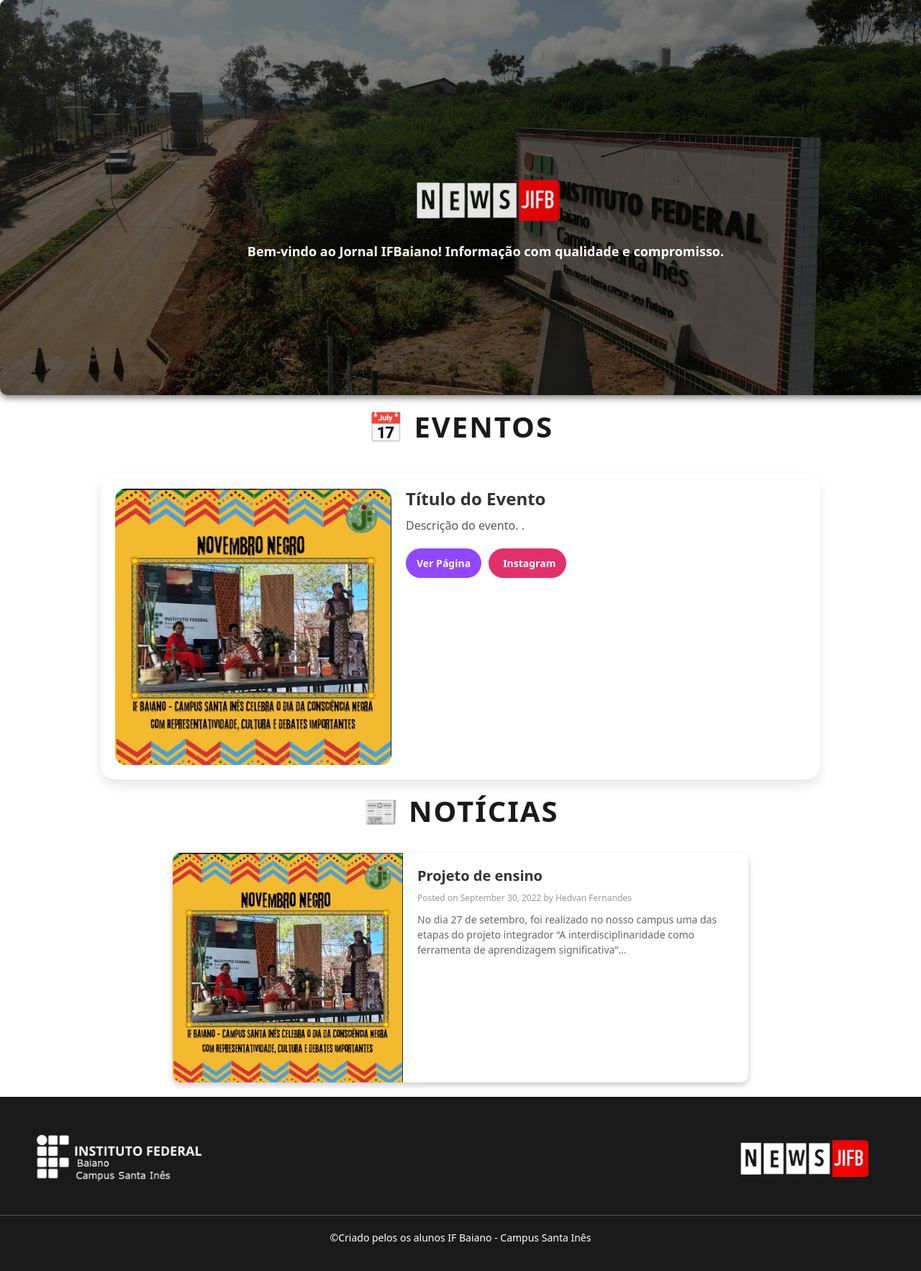
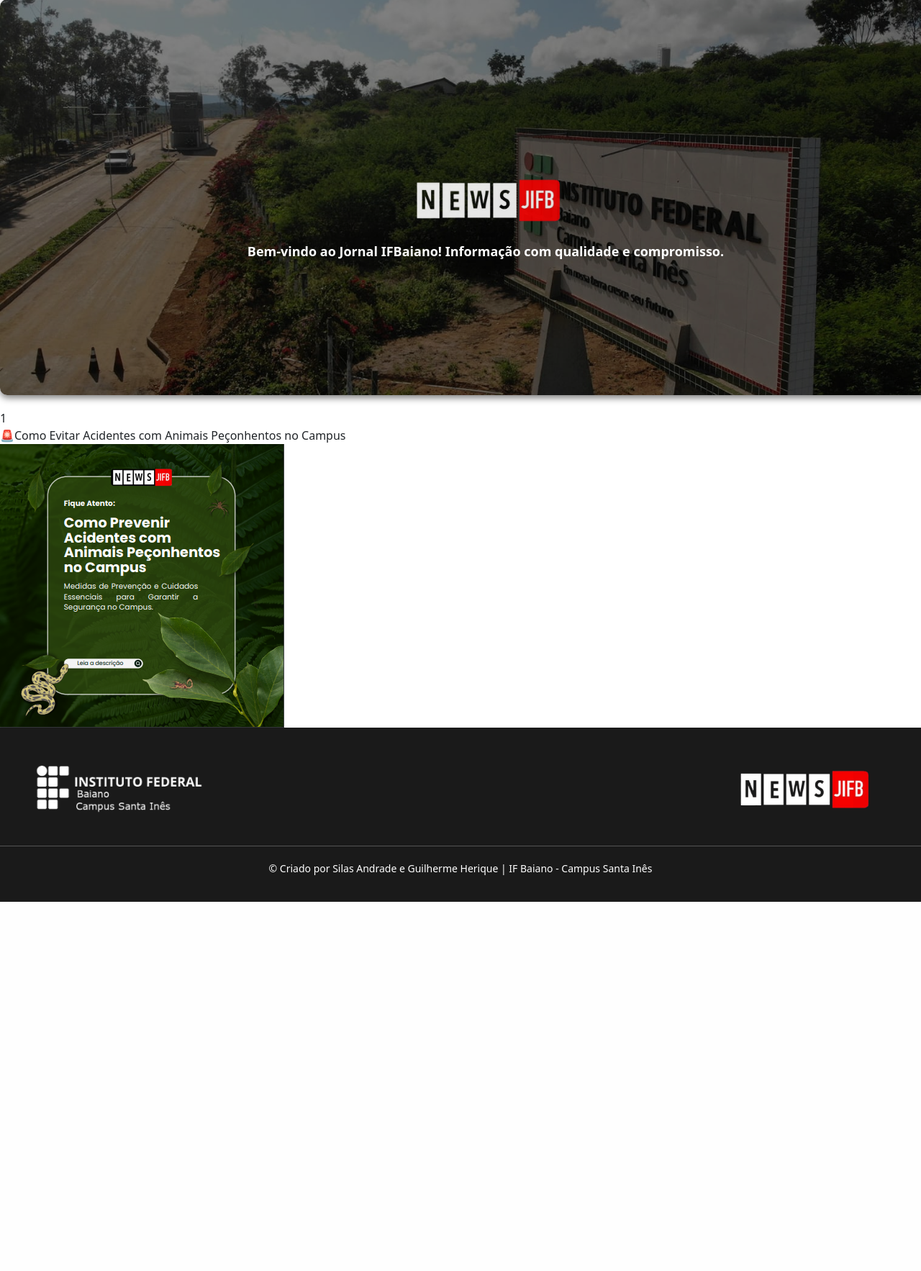
Before and after one commit to Ghs-d/JIFB, a Django app: template base/templates/base/index.html in a window 1280 px wide; the page is wider, and only the part inside the window is pictured. Shown: the part 123-1889 px from the top of that part at 72% size. After the commit the page ends 1376 px from the top of that part, so only its background shows below. Run offline with Django 5.2, Linux system fonts and the light colour scheme; the template is opened without the code that fills it: values that come from a table or form of the project are taken from there, others are empty; data comes from the database, SQL or seed files in the repository.

Commit message:
Alterei o index

```diff
--- a/base/templates/base/index.html
+++ b/base/templates/base/index.html
@@ -11,8 +11,10 @@
 </head>
 <body>
 
+    <!-- Navbar -->
     {% include 'navbar.html' %}
 
+      <!-- Entrada do Jornal -->
             <div class="entrada-container">
               <img src="{% static 'JIFB/entrada-ifbainao.jpg' %}" alt="Entrada do IF" class="entrada-lg">
               <img src="{% static 'JIFB/logo_nv-removebg-preview.png'%}" alt="Logo do Jornal" class="entrada-logo">
@@ -20,6 +22,9 @@
                 <p>Bem-vindo ao Jornal IFBaiano! Informação com qualidade e compromisso.</p>
               </div>
             </div>
+
+
+     <!--
     <section class="eventos" id="eventos">
       <h2 class="titulo-secao">📅 Eventos</h2>
       <div class="eventos-container">
@@ -28,7 +33,7 @@
           <div class="card__content">
             <h2 class="card__title">Título do Evento</h2>
             <p class="card__descricao">
-              Descrição do evento. .
+              Descrição do evento. Lorem ipsum dolor sit amet, consectetur adipiscing elit. Duis autem vel eum iriure dolor in hendrerit in vulputate velit esse molestie consequat.
             </p>
             <div class="card__buttons">
               <a href="LINK_DA_PAGINA_DO_EVENTO" class="card__button card__button--page" target="_blank" rel="noopener noreferrer">
@@ -41,30 +46,40 @@
           </div>
         </div>
       </div>
-    </section>
-    <section class="noticias" id="noticias">
-      <h2 class="titulo-secao text-center mb-4">📰 Notícias</h2>
-      <div class="container">
-        <div class="card-noticia">
-          <img src="{% static 'JIFB/Novembro-negro.png' %}" alt="Projeto de ensino">
-          <div class="card-noticia__content">
-            <h2 class="card-noticia__title">Projeto de ensino</h2>
-            <p class="card-noticia__date">Posted on September 30, 2022 by Hedvan Fernandes</p>
-            <p class="card-noticia__description">
-              No dia 27 de setembro, foi realizado no nosso campus uma das etapas do projeto integrador “A interdisciplinaridade como ferramenta de aprendizagem significativa”...
-            </p>
+    </section>-->
+
+
+
+    <!-- Seção de Notícias-->
+
+    <section>
+      <div>
+        {% for noticia in noticias %}
+        <a href="{% url 'noticia' noticia.id %}" style="text-decoration: none; color: inherit;">
+          <div class="noticia-card">
+          {{noticia.id}}
+          <br>
+          {{noticia.título}}
+          <br>
+          <img src="{% static noticia.capa_noticia %}">
         </div>
-        </div>
+        {% endfor%}
       </div>
     </section>
+
+<!--Rodape-->
+
 <footer class="footer">
   <div class="footer-container">
       <img src="{% static 'JIFB/logo-ifbaiano.png' %}" alt="Logo do Rodapé" class="footer-image">
       <img src="{% static 'JIFB/logo_nv-removebg-preview.png' %}" alt="Logo do Rodapé JIFB" class="footer-logo-jif">
   </div>
      <hr>
-      <p>©Criado pelos os alunos IF Baiano - Campus Santa Inês</p>
+  <p>© Criado por Silas Andrade e Guilherme Herique | IF Baiano - Campus Santa Inês</p>
 </footer>
+
+
+
 <script src="https://cdn.jsdelivr.net/npm/bootstrap@5.3.3/dist/js/bootstrap.bundle.min.js" integrity="sha384-YvpcrYf0tY3lHB60NNkmXc5s9fDVZLESaAA55NDzOxhy9GkcIdslK1eN7N6jIeHz" crossorigin="anonymous"></script>
 </body>
 </html>
```
Lines whose indentation alone changed are shown as unchanged.
